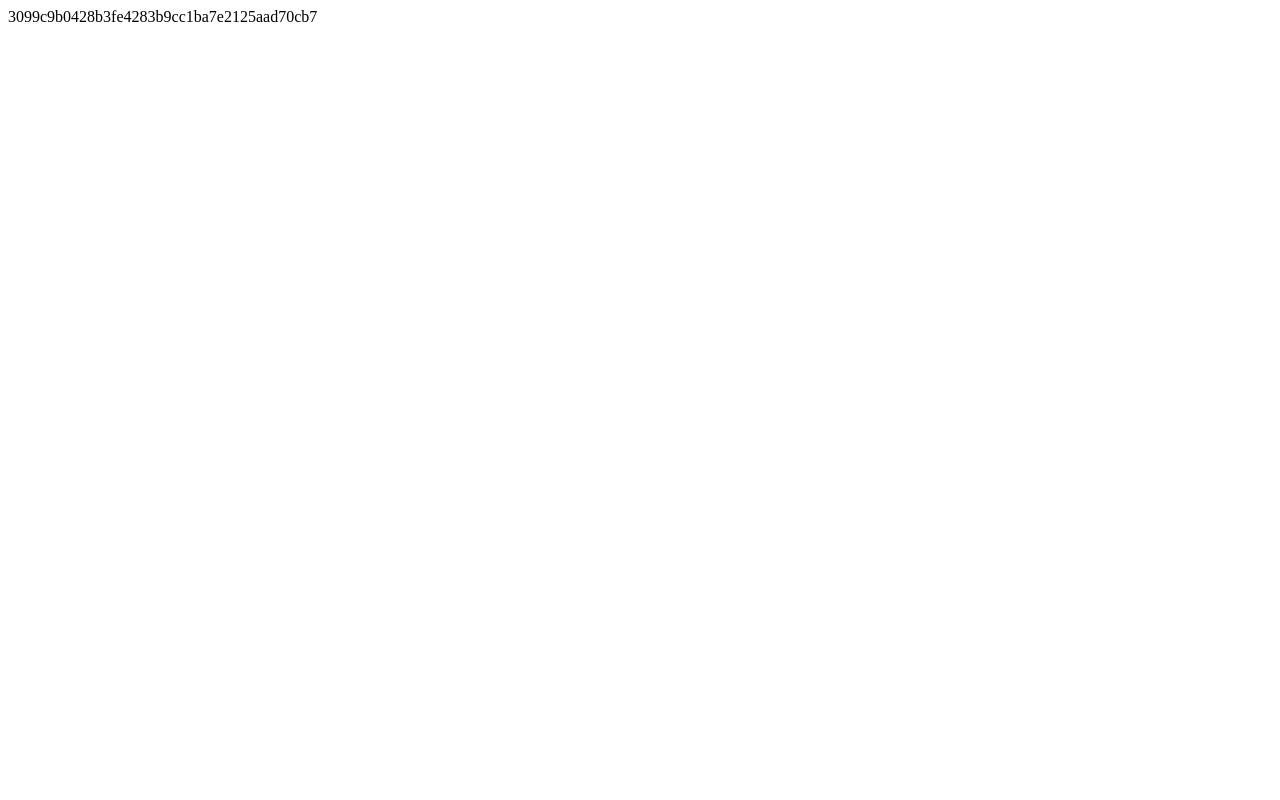
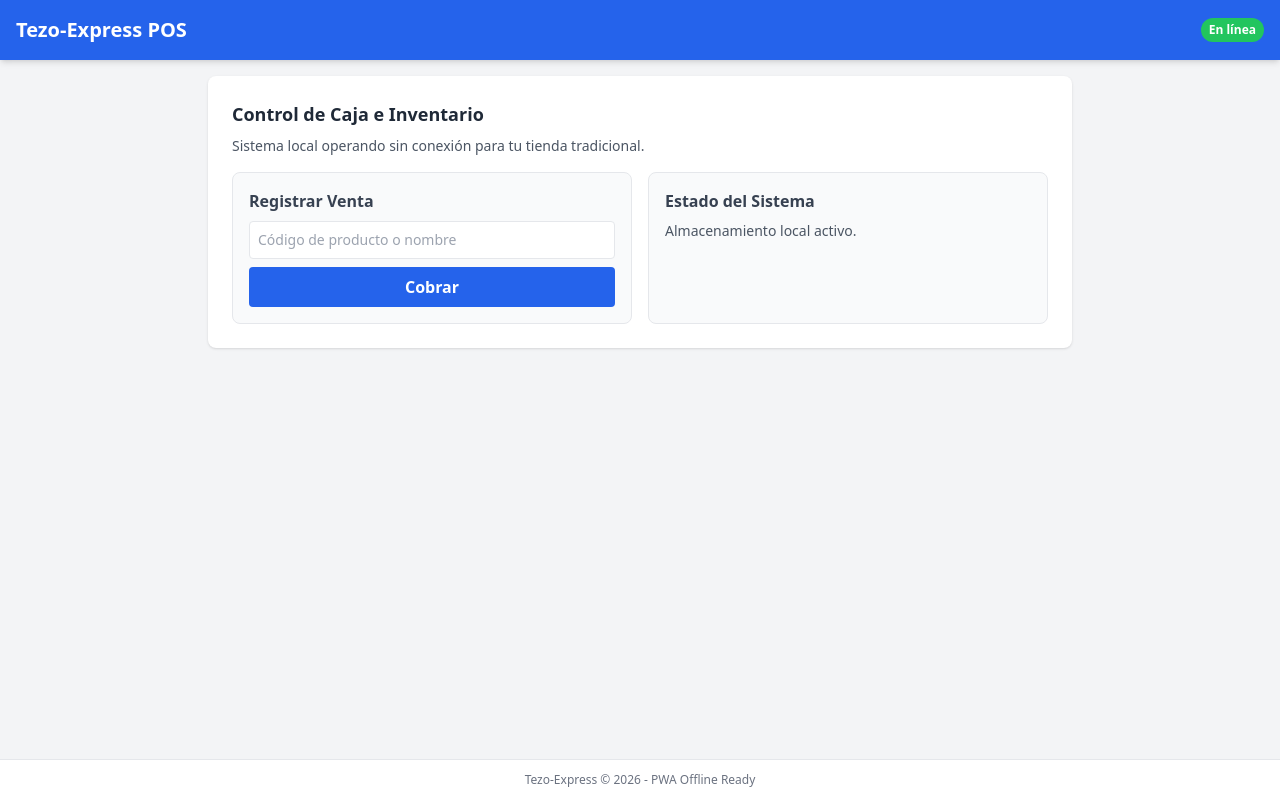
Before and after one commit to alejandrogomezcarballar-prog/tezo-express-, a plain HTML site: page index.html in a window 1280 px wide. Drawn offline with nearby package versions, Linux system fonts and the light colour scheme.

Commit message:
Add basic HTML structure for Tezo-Express POS

```diff
--- a/index.html
+++ b/index.html
@@ -1 +1,46 @@
-3099c9b0428b3fe4283b9cc1ba7e2125aad70cb7
+<!DOCTYPE html>
+<html lang="es">
+<head>
+    <meta charset="UTF-8">
+    <meta name="viewport" content="width=device-width, initial-scale=1.0">
+    <title>Tezo-Express - Punto de Venta</title>
+    <script src="https://cdn.tailwindcss.com"></script>
+    <link rel="manifest" href="manifest.json">
+    <meta name="theme-color" content="#2563eb">
+</head>
+<body class="bg-gray-100 min-h-screen flex flex-col justify-between">
+    <header class="bg-blue-600 text-white shadow-md p-4 flex justify-between items-center">
+        <h1 class="text-xl font-bold">Tezo-Express POS</h1>
+        <span class="text-xs bg-green-500 px-2 py-1 rounded-full font-semibold">En línea</span>
+    </header>
+    <main class="flex-1 max-w-4xl w-full mx-auto p-4">
+        <div class="bg-white rounded-lg shadow p-6 mb-4">
+            <h2 class="text-lg font-semibold text-gray-800 mb-2">Control de Caja e Inventario</h2>
+            <p class="text-gray-600 text-sm mb-4">Sistema local operando sin conexión para tu tienda tradicional.</p>
+            <div class="grid grid-cols-1 md:grid-cols-2 gap-4">
+                <div class="border p-4 rounded-lg bg-gray-50">
+                    <h3 class="font-bold text-gray-700 mb-2">Registrar Venta</h3>
+                    <input type="text" placeholder="Código de producto o nombre" class="w-full border p-2 rounded mb-2 text-sm">
+                    <button class="w-full bg-blue-600 text-white py-2 rounded font-semibold hover:bg-blue-700">Cobrar</button>
+                </div>
+                <div class="border p-4 rounded-lg bg-gray-50">
+                    <h3 class="font-bold text-gray-700 mb-2">Estado del Sistema</h3>
+                    <p class="text-sm text-gray-600">Almacenamiento local activo.</p>
+                </div>
+            </div>
+        </div>
+    </main>
+    <footer class="bg-white border-t text-center py-3 text-xs text-gray-500">
+        Tezo-Express &copy; 2026 - PWA Offline Ready
+    </footer>
+    <script>
+        if ('serviceWorker' in navigator) {
+            window.addEventListener('load', () => {
+                navigator.serviceWorker.register('./sw.js')
+                    .then(reg => console.log('Service Worker registrado:', reg.scope))
+                    .catch(err => console.log('Error en Service Worker:', err));
+            });
+        }
+    </script>
+</body>
+</html>
```
